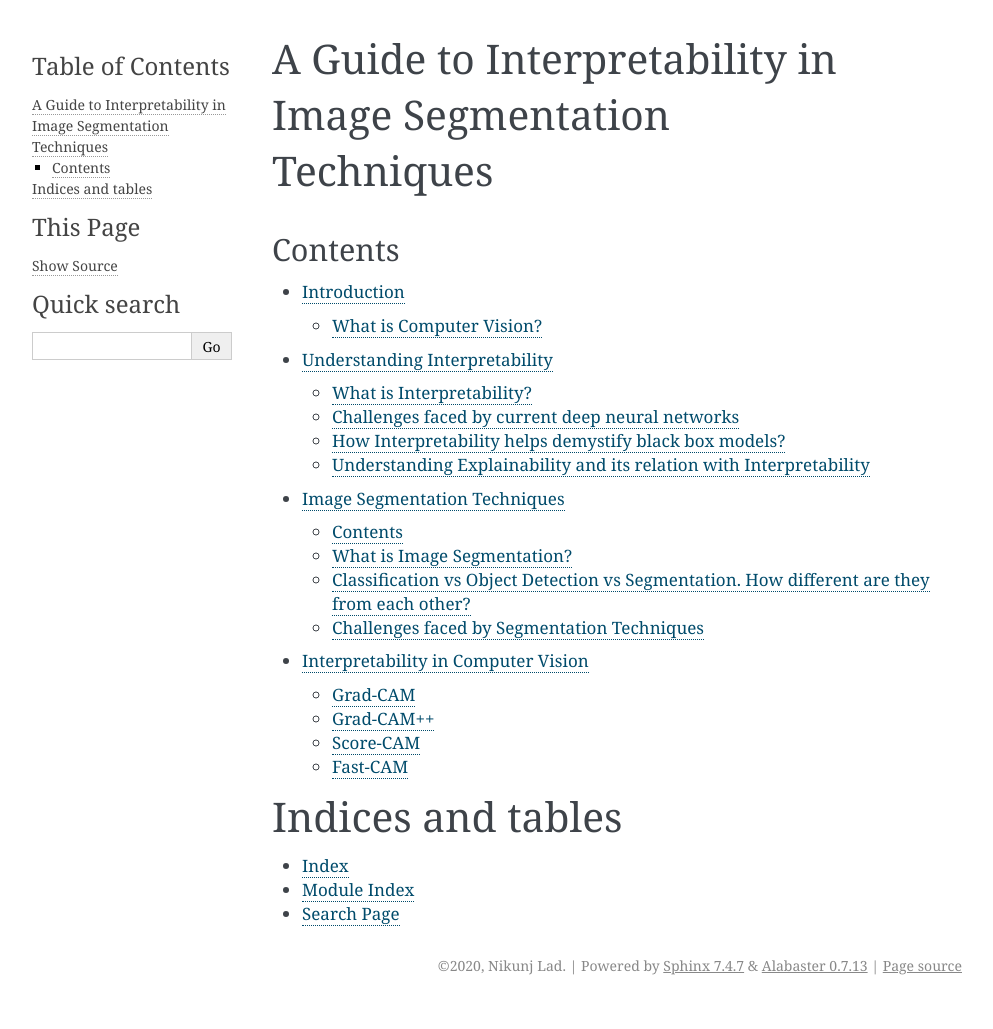
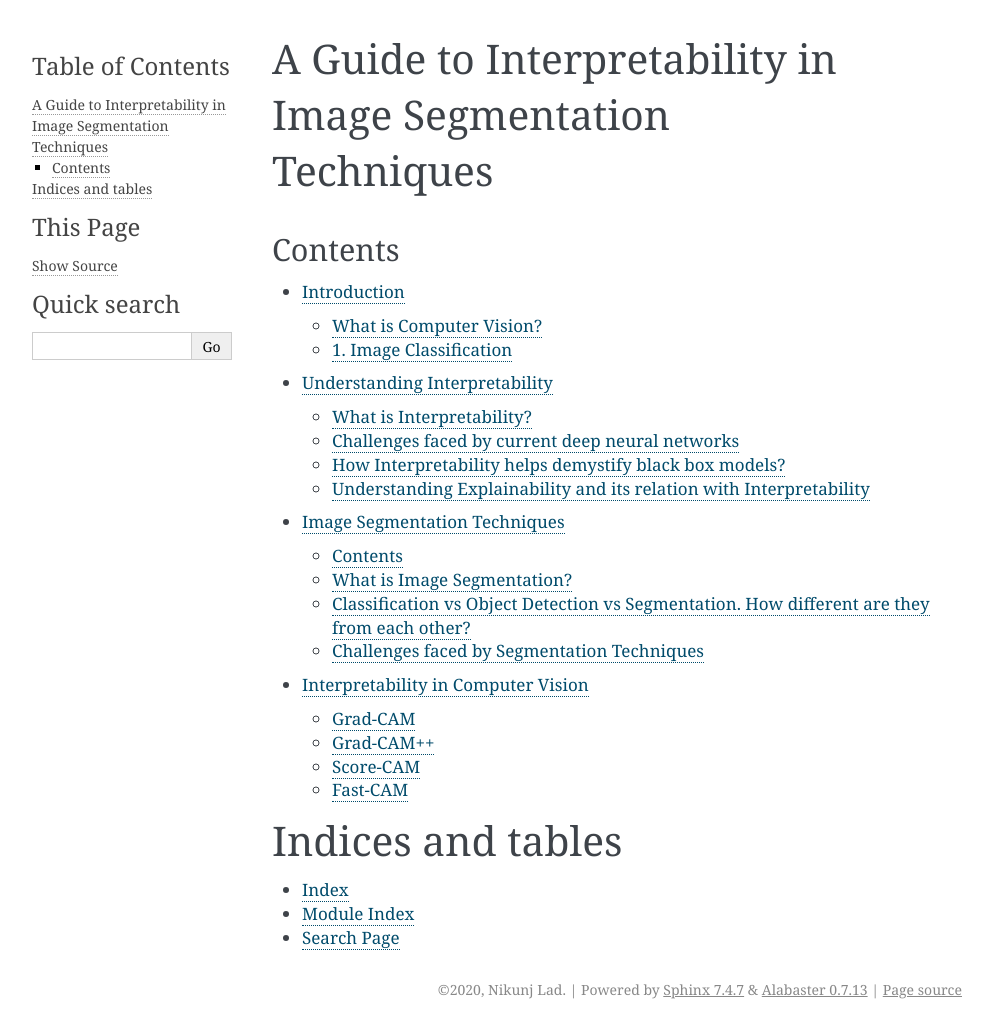
Before and after one commit to nikunjlad/Interpretability-in-Image-Classification-Techniques, a Sphinx documentation site: the page built from docs/index.rst, in a window 1280 px wide. Shown: the whole page, without its empty margins (148-1141 px from the left). Built offline with Sphinx 7.4.7, drawn with Linux system fonts in a browser that asks for light colours; pages that are not in the unit, such as notebooks, are missing from menus; before the commit the page ends 1005 px from its top, so only the background shows below that.

Commit message:
docs update

```diff
--- a/docs/chapters/chap1/introduction.rst
+++ b/docs/chapters/chap1/introduction.rst
@@ -36,6 +36,7 @@ field? That doesn't rather cover the entire spectrum of applications! Next up, I
 specific areas of Computer Vision along with their applications and examples.
 
 1. Image Classification
+-----------------------
 
 Image Classification is one of the most popular application of computer vision. The idea is quite simple and there are
 many techniques to help us achieve it. While I won't be covering the various techniques which help us achieve Image
@@ -47,7 +48,7 @@ a lot of research is done in this domain. Some popular architectures using CNNs
 **Residual Networks (ResNets)**, **GoogleNet**, **VGG-16**, etc.
 
 .. image:: ../../_static/classification.gif
-    :width: 50pt
+    :width: 500pt
 
 2. Object Detection
 
```
